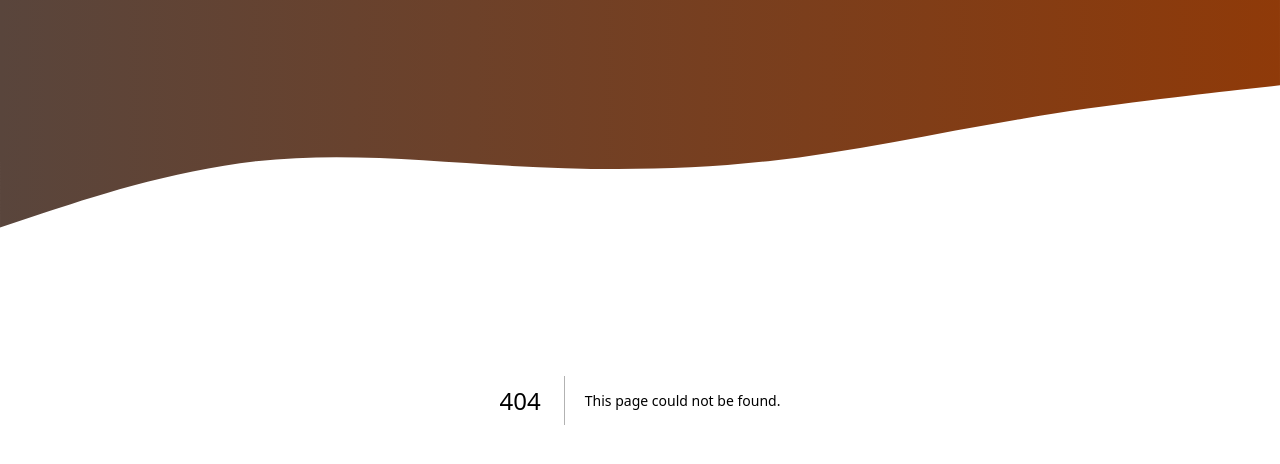
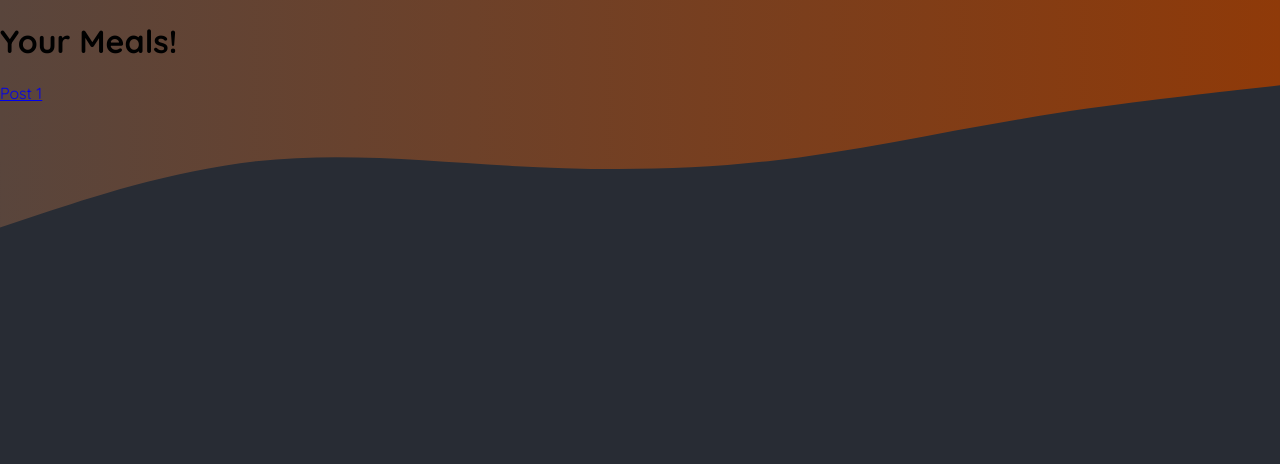
Before and after one commit to Daniel-Bilodid/foodies__app, a Next.js app: page /meals in a window 1280 px wide. Before the commit this address had no page. Shown: the top 464 px of the page. Built offline with nearby package versions, Linux system fonts and the light colour scheme.

Commit message:
added routes

```diff
--- /dev/null
+++ b/app/meals/page.js
@@ -0,0 +1,13 @@
+import Link from "next/link";
+
+export default function Meals() {
+  return (
+    <main>
+      <h1>Your Meals!</h1>
+
+      <p>
+        <Link href="/meals/post-1">Post 1</Link>
+      </p>
+    </main>
+  );
+}
```
Also changed, not shown: app/community/page.js (added, +7 -0 lines), app/meals/[slug]/page.js (added, +8 -0 lines), app/meals/share/page.js (added, +7 -0 lines), app/page.js (+7 -1 lines), 1 other file (tests, documents, lock files or other folders).
